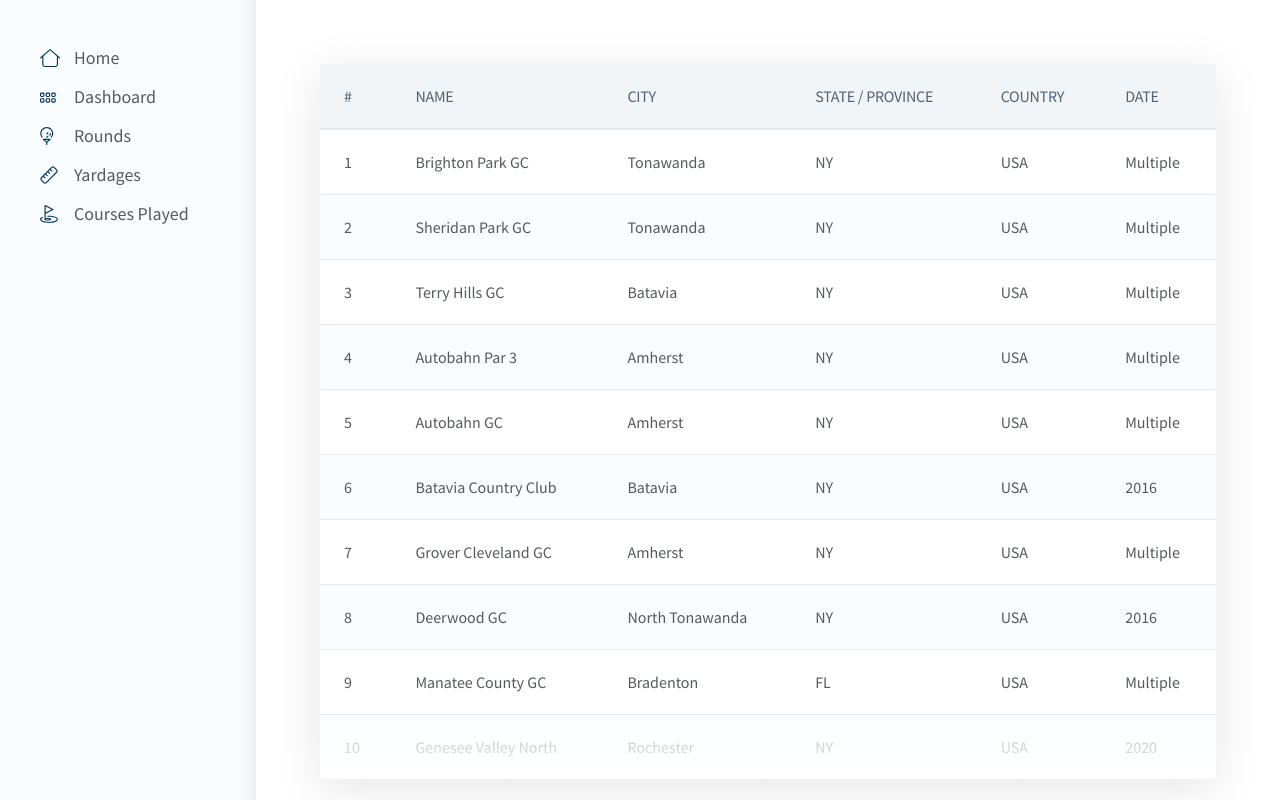
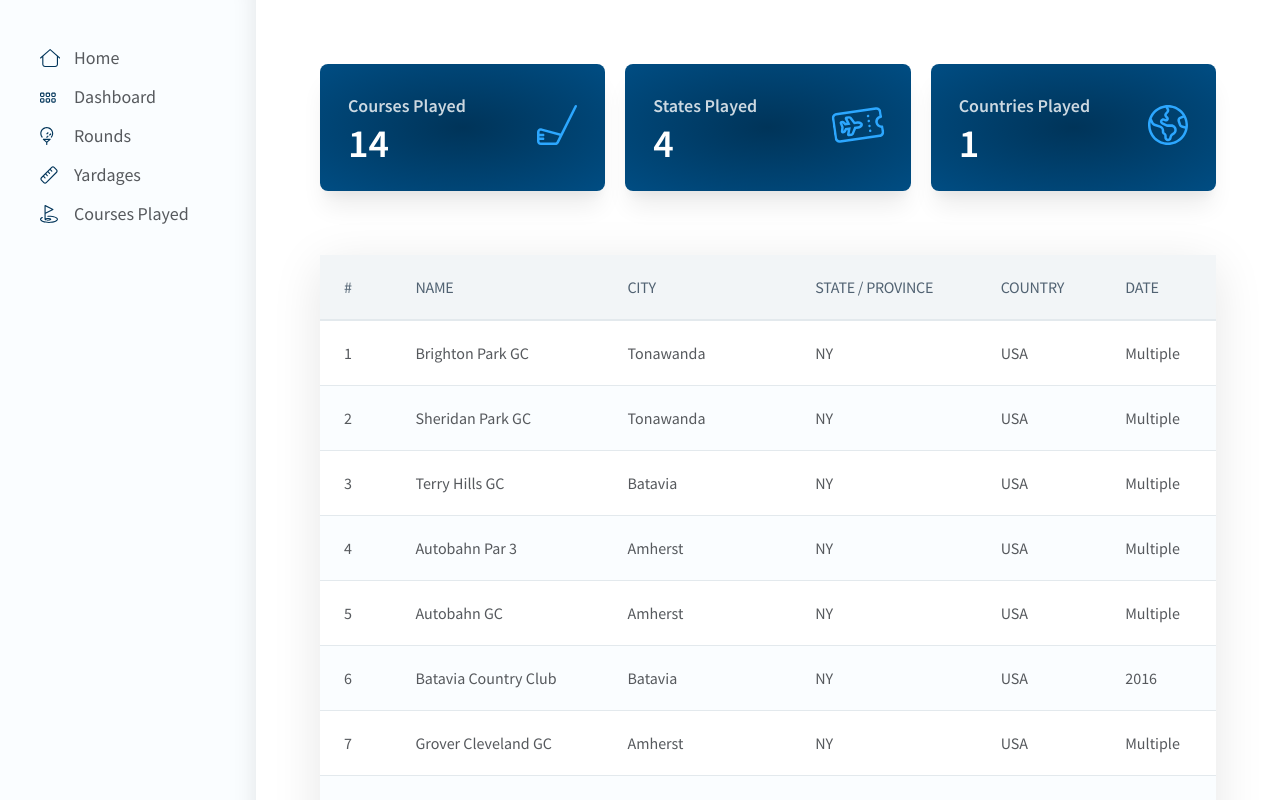
Before and after one commit to dkersten/golf-scorecard-v1, a React (Create React App) app: page /courses in a window 1280 px wide. Shown: the top 800 px of the page. Built offline with nearby package versions, Linux system fonts and the light colour scheme.

Commit message:
added stats overview section to courses page

```diff
--- a/src/Pages/Courses.js
+++ b/src/Pages/Courses.js
@@ -1,13 +1,40 @@
 // components
 import Layout from "../Layout"
 import Table from "../Components/Table"
+import CardOverview from "../Components/CardOverview"
 
 // data
 import courses from "../Temp Data/CoursesData"
 
+// assets
+import { ReactComponent as GolfClubIcon} from '../Assets/Icons/golf-club-light-icon.svg'
+import { ReactComponent as AirlineTicketIcon } from '../Assets/Icons/airline-ticket.svg'
+import { ReactComponent as GlobeIcon } from '../Assets/Icons/globe-icon.svg'
+
 const Courses = () => {
     return(
         <Layout>
+            <div className="overview-section">
+                <div className="card-container">
+                    <ul>
+                        <CardOverview
+                            icon={<GolfClubIcon />}
+                            headline="Courses Played"
+                            data={courses.totalPlayed}
+                        />
+                        <CardOverview
+                            icon={<AirlineTicketIcon style={{ transform: 'rotate(-8deg)' }} />}
+                            headline="States Played"
+                            data={courses.statesPlayed}
+                        />
+                        <CardOverview
+                            icon={<GlobeIcon />}
+                            headline="Countries Played"
+                            data={courses.countriesPlayed}
+                        />
+                    </ul>
+                </div>
+            </div>
             <Table
                 bodyData={courses.courses}
                 headerColumns={["#", "Name", "City", "State / Province", "Country", "Date"]}
```
Also changed, not shown: src/Assets/Icons/airline-ticket.svg (added), src/Assets/Icons/globe-icon.svg (added).
